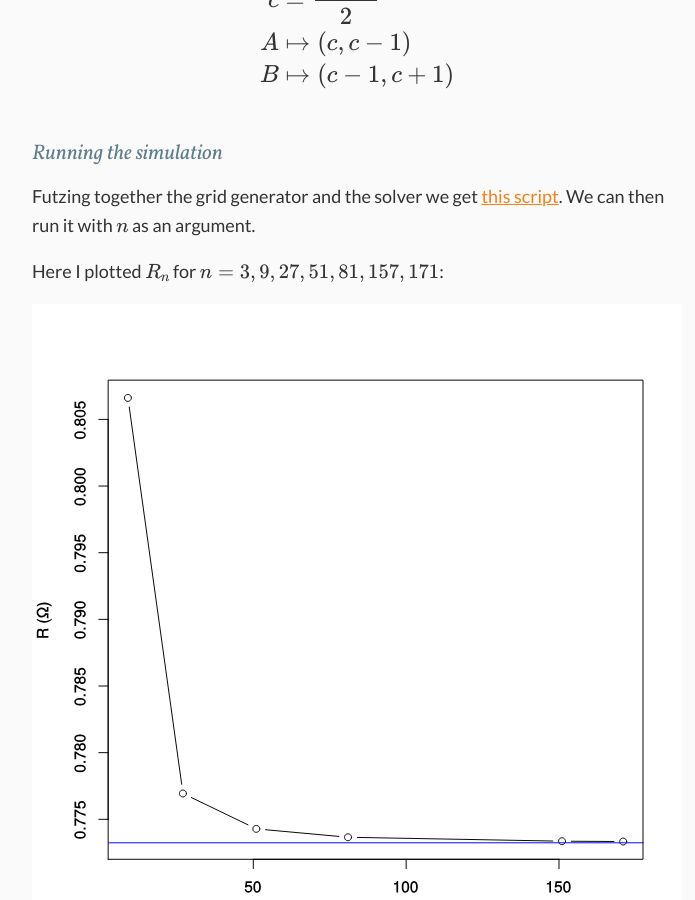
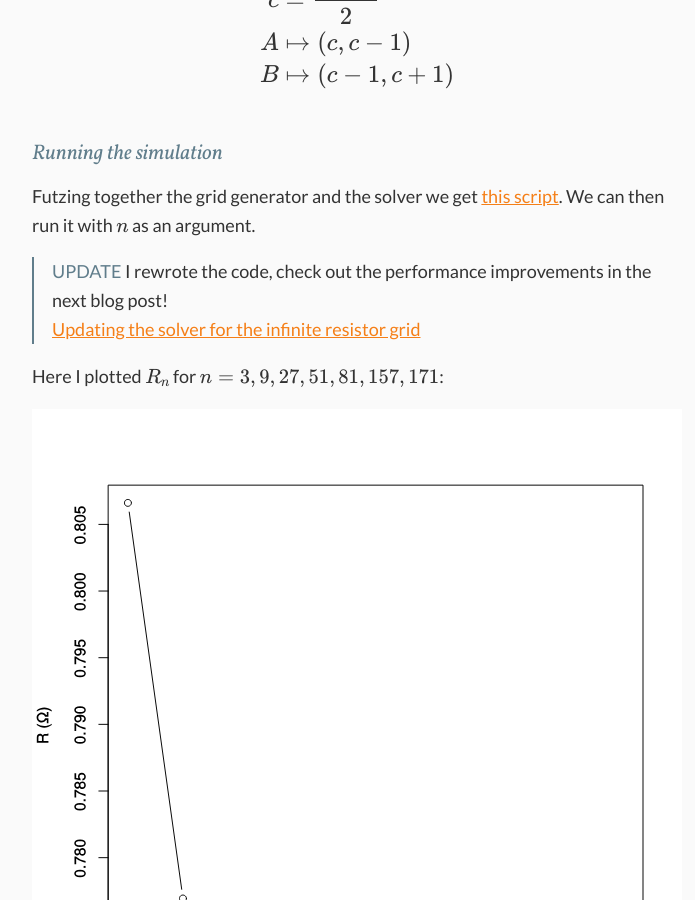
Before and after one commit to EnricoMiccoli/enricomiccoli.github.io, a Jekyll site: the page built from _posts/2019-03-20-xkcd-356-infinite-grid-resistors.md, in a window 1280 px wide and 900 px high, scrolled down 2584 px. Shown: the whole window, without its empty margins (283-978 px from the left). Built offline with Jekyll 4.4.1, drawn with Linux system fonts in a browser that asks for light colours; formulas are drawn with MathJax 3.

Commit message:
Update blog post 2017-03-20

```diff
--- a/_posts/2019-03-20-xkcd-356-infinite-grid-resistors.md
+++ b/_posts/2019-03-20-xkcd-356-infinite-grid-resistors.md
@@ -61,6 +61,13 @@ B &\mapsto (c-1, c+1)\\
 ### Running the simulation
 Futzing together the grid generator and the solver we get [this script](https://gist.github.com/EnricoMiccoli/d7e5ead0825523aa4daa5bc75e5ed62f). We can then run it with $$n$$ as an argument.
 
+<div class="update">
+<span>Update</span> I rewrote the code, check out the performance improvements in the next blog post!<br>
+<a href="{{ site.baseurl }}{% post_url 2019-07-17-updating-xkcd-356-sparse %}">
+    Updating the solver for the infinite resistor grid
+</a>
+</div>
+
 Here I plotted $$R_n$$ for $$n=3,9,27,51,81,157,171$$:
 
 ![Plot of simulation results](/media/results.svg)
```
